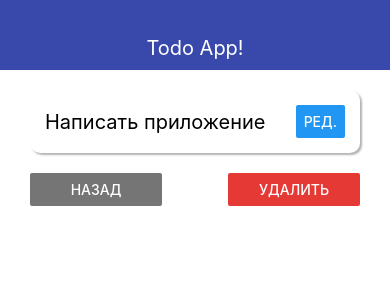
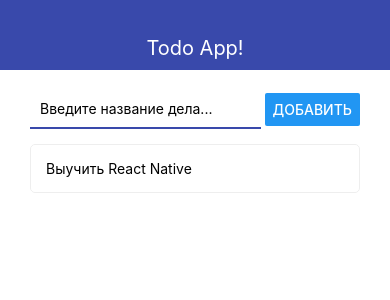
Before and after one commit to YakovlevDS/react_native_task_1_expo_start_app, a React Native app: screen / in a window 390 px wide. Shown: the top 300 px of the page. Built offline with nearby package versions, Linux system fonts and the light colour scheme.

Commit message:
added image sourсe

```diff
--- a/App.js
+++ b/App.js
@@ -6,10 +6,10 @@ import { MainScreen } from "./src/screens/MainScreen";
 import { TodoScreen } from "./src/screens/TodoScreen";
 
 export default function App() {
-  const [todoId, setTodoId] = useState("2");
+  const [todoId, setTodoId] = useState(null);
   const [todos, setTodos] = useState([
     { id: "1", title: "Выучить React Native" },
-    { id: "2", title: "Написать приложение" },
+
   ]);
 
   const addTodo = (title) => {
--- a/src/screens/MainScreen.js
+++ b/src/screens/MainScreen.js
@@ -1,22 +1,56 @@
-import React from 'react'
-import { StyleSheet, View, FlatList } from 'react-native'
-import { AddTodo } from '../components/AddTodo'
-import { Todo } from '../components/Todo'
+import React from "react";
+import { StyleSheet, View, FlatList, Text, Image } from "react-native";
+import { AddTodo } from "../components/AddTodo";
+import { Todo } from "../components/Todo";
 
 export const MainScreen = ({ addTodo, todos, removeTodo, openTodo }) => {
+  let content = (
+    <FlatList
+      keyExtractor={(item) => item.id.toString()}
+      data={todos}
+      renderItem={({ item }) => (
+        <Todo todo={item} onRemove={removeTodo} onOpen={openTodo} />
+      )}
+    />
+  );
+
+  if (todos.length === 0) {
+    content = (
+      <View style={styles.imgWrap}>
+        <Image
+          style={styles.image}
+          source={require("../../assets/no-items.png")}
+        />
+        {/* <Image
+          style={styles.image}
+          source={{
+            uri:
+              'https://upload.wikimedia.org/wikipedia/commons/thumb/a/a7/React-icon.svg/1200px-React-icon.svg.png'
+          }}
+        /> */}
+      </View>
+    );
+  }
+
   return (
     <View>
       <AddTodo onSubmit={addTodo} />
 
-      <FlatList
-        keyExtractor={item => item.id.toString()}
-        data={todos}
-        renderItem={({ item }) => (
-          <Todo todo={item} onRemove={removeTodo} onOpen={openTodo} />
-        )}
-      />
+      {content}
     </View>
-  )
-}
+  );
+};
 
-const styles = StyleSheet.create({})
+const styles = StyleSheet.create({
+  imgWrap: {
+    alignItems: "center",
+    justifyContent: "center",
+    padding: 10,
+    height: 300,
+  },
+  image: {
+    width: "100%",
+    height: "100%",
+    resizeMode: "contain",
+  },
+});
```
Also changed, not shown: assets/no-items.png (added).
